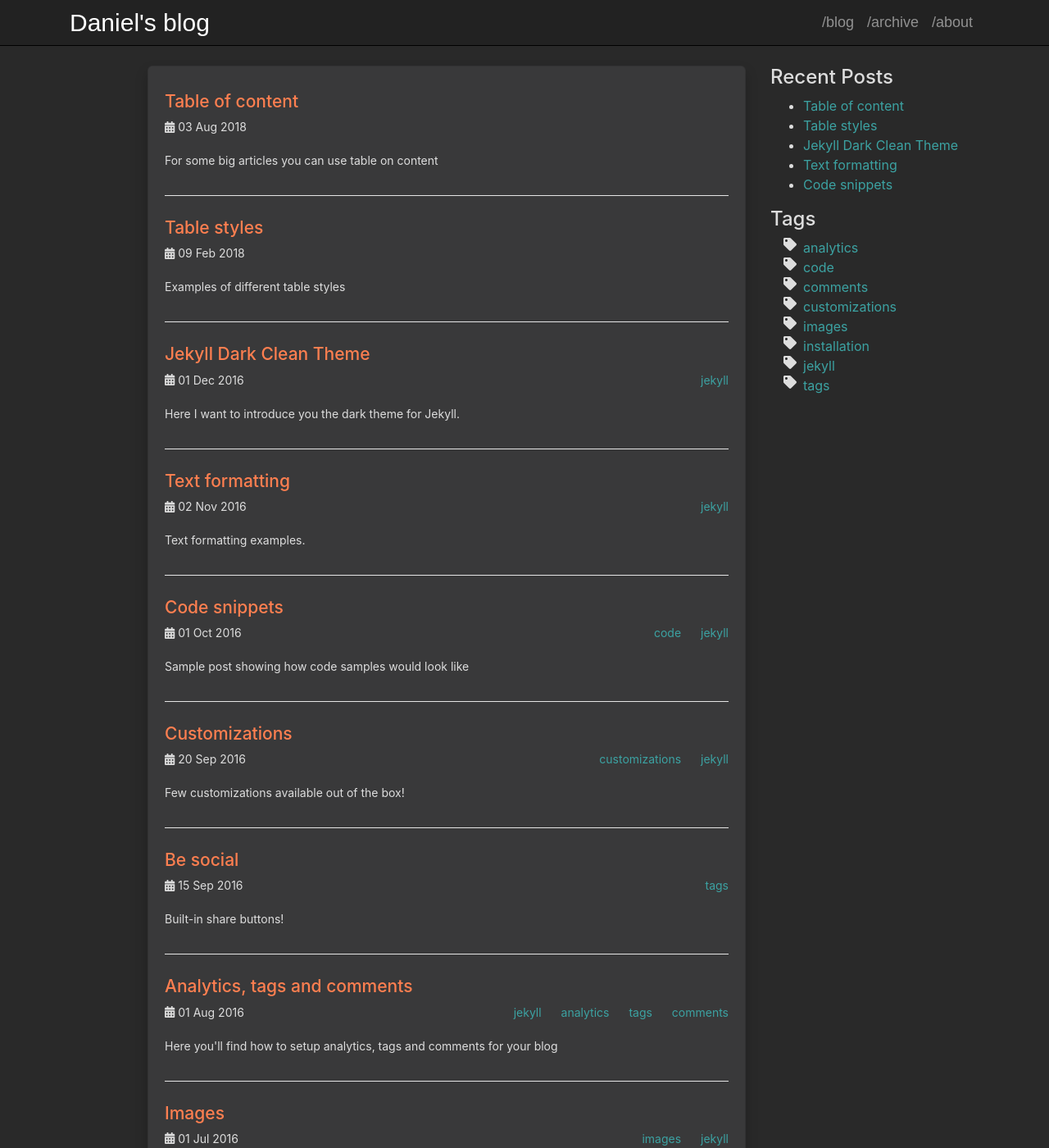
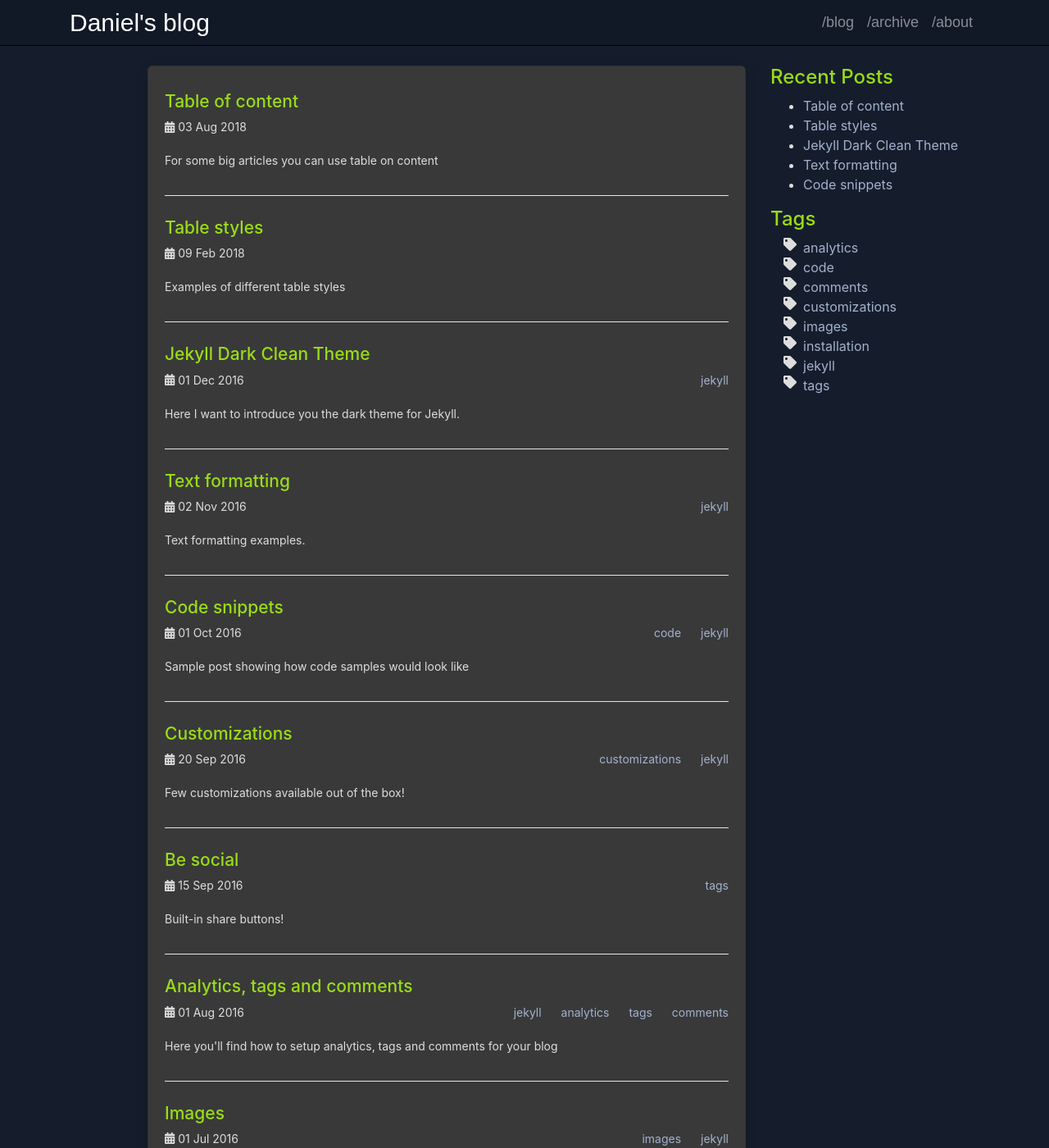
Before and after one commit to danieldavidson/danieldavidson.github.io, a Jekyll site: the page built from index.html, in a window 1280 px wide and 1400 px high. Shown: the whole window at 82% size. Built offline with Jekyll 4.4.1, drawn with Linux system fonts in a browser that asks for light colours.

Commit message:
Update theme.scss

```diff
--- a/assets/css/theme.scss
+++ b/assets/css/theme.scss
@@ -17,16 +17,18 @@
 //********************************************************
 
 // Several accent colors, choose one or create your own!
-$accent-color: #3CA2A2;    // original =)
+//$accent-color: #3CA2A2;    // original =)
 //$accent-color: #C38FD6;  // velvet
 //$accent-color: #8FD6B3;  // greenish
 //$accent-color: #35B4DE;  // bluish
 //$accent-color: #D2E354;  // yellowish
 //$accent-color: #52B54B;  // green
 //$accent-color: #8BC53F;  // hacker green
+$accent-color: #a4b1cd;    // light blue
 
 $font-color: #dddddd;
-$background-color: #292929;
+//$background-color: #292929; //original
+$background-color: #151D2C;
 $post-panel-color: #39393a;
 $footer-background-color: #292c2f;
 $note-color: #87CEFA;
@@ -53,12 +55,12 @@ body {
   width: 75%;
 }
 
-h1 { font-size: 2em; }
-h2 { font-size: 1.5em; }
-h3 { font-size: 1.17em; }
-h4 { font-size: 1.12em; }
-h5 { font-size: .83em; }
-h6 { font-size: .75em; }
+h1 { font-size: 2em; color: #9ADD15; }
+h2 { font-size: 1.5em; color: #9ADD15; }
+h3 { font-size: 1.17em; color: #9ADD15; }
+h4 { font-size: 1.12em; color: #9ADD15; }
+h5 { font-size: .83em; color: #9ADD15; }
+h6 { font-size: .75em; color: #9ADD15; }
 
 img {
   display: inline-block;
@@ -84,7 +86,8 @@ a {
 }
 
 a.post-title-text {
-  color: #ff7f50;
+  //color: #ff7f50; //original
+  color: #9ADD15;
 }
 
 //********************************************************
@@ -242,7 +245,8 @@ blockquote.warning p{
 //                    Header
 //********************************************************
 nav {
-  background-color: #222;
+  //background-color: #222; // original
+  background-color: #111927;
   border-color: #080808;
   font-size: 18px;
   font-family: "Ubuntu", sans-serif;
```
